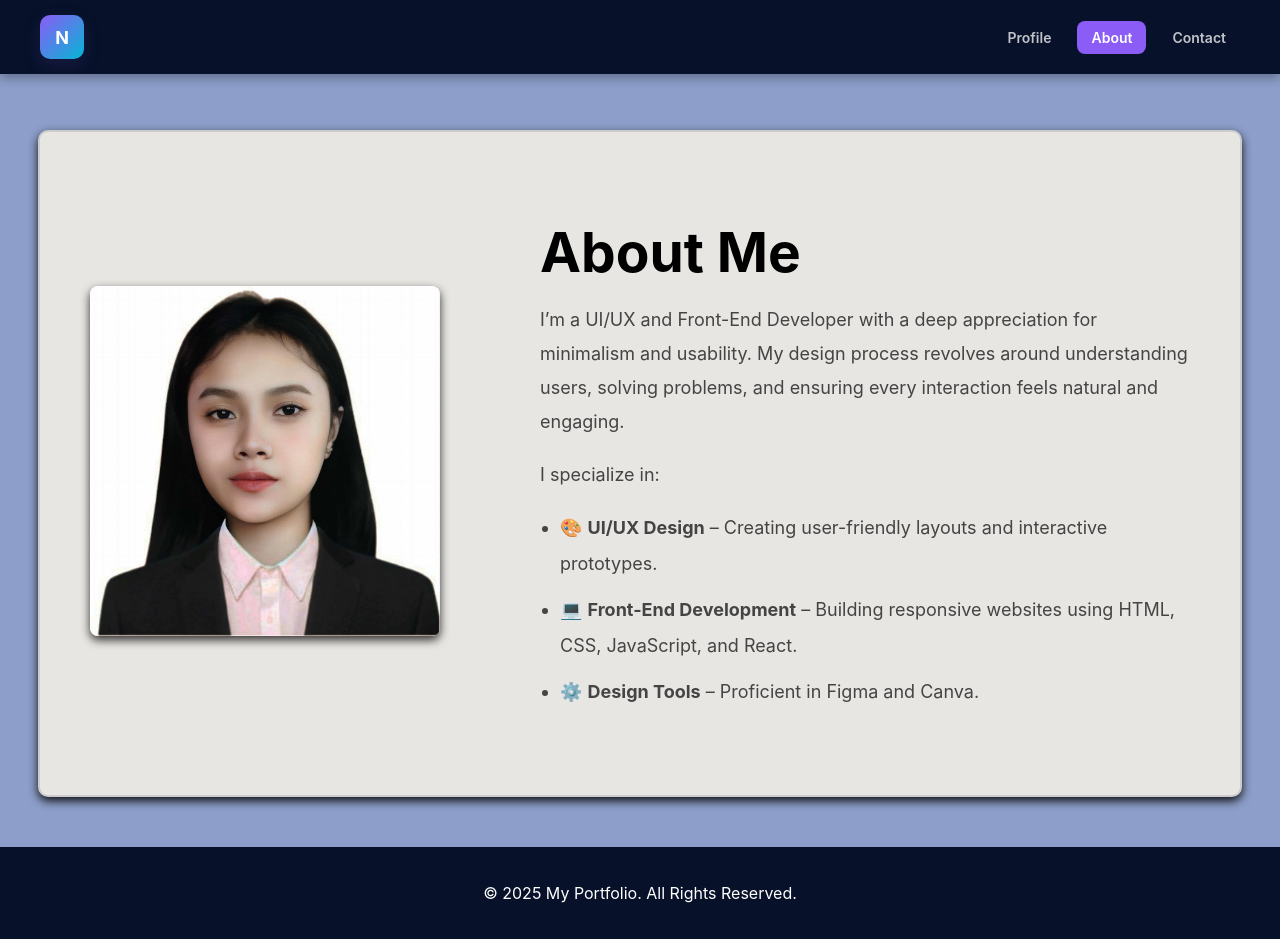
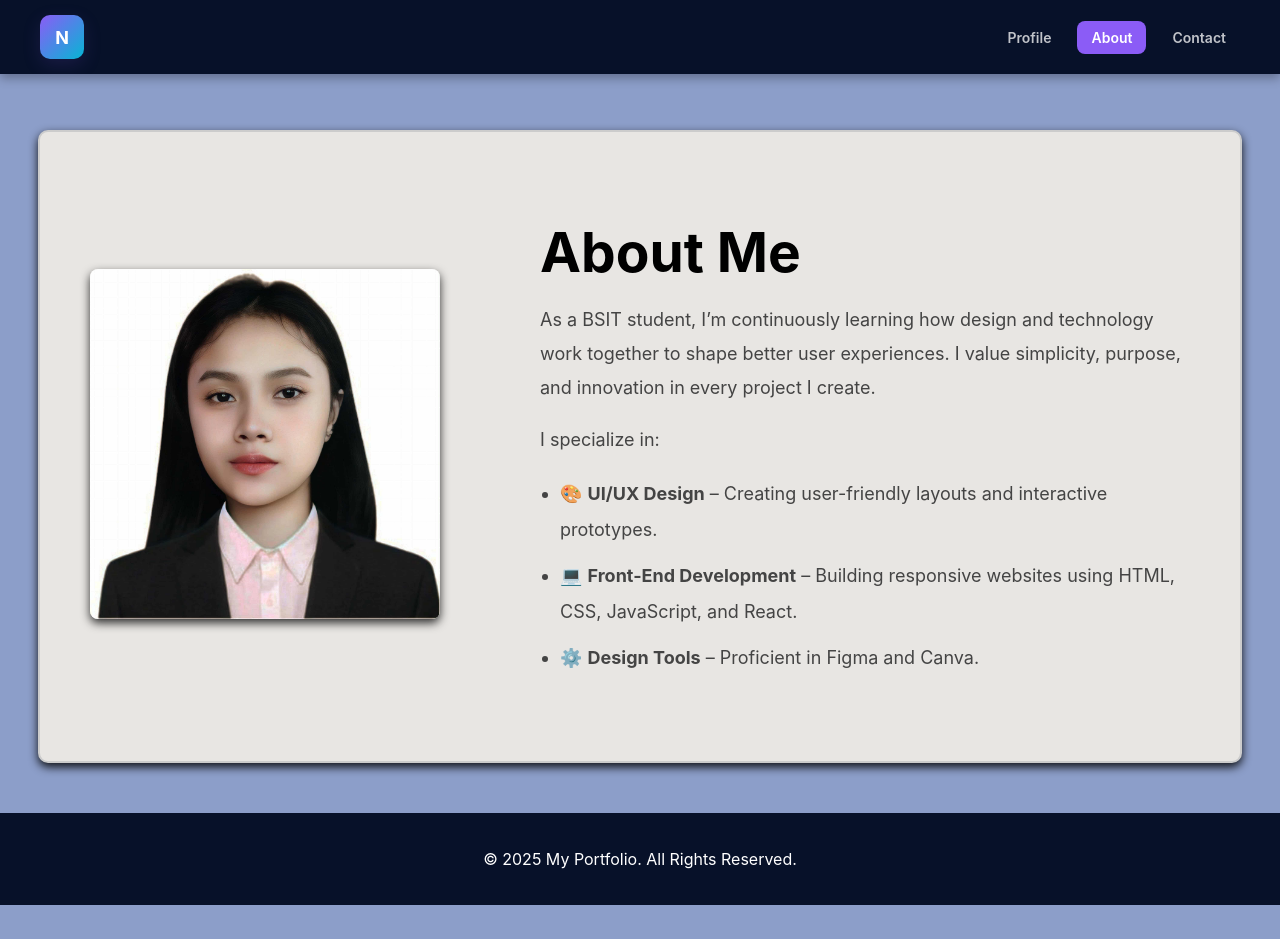
Before and after one commit to nintalaugon/my-first-react-app, a React (Create React App) app: page /about in a window 1280 px wide. After the commit the page ends 905 px from the top, so only its background shows below. Built offline with nearby package versions, Linux system fonts and the light colour scheme.

Commit message:
Update About, Contact, and Profile pages

```diff
--- a/src/pages/About.js
+++ b/src/pages/About.js
@@ -15,7 +15,7 @@ export default function About() {
         <h1 className="about-title">About Me</h1>
 
         <p className="about-description">
-          I’m a UI/UX and Front-End Developer with a deep appreciation for minimalism and usability. My design process revolves around understanding users, solving problems, and ensuring every interaction feels natural and engaging.
+         As a BSIT student, I’m continuously learning how design and technology work together to shape better user experiences. I value simplicity, purpose, and innovation in every project I create.
         </p>
 
         <p className="about-description">I specialize in:</p>
--- a/src/pages/Profile.js
+++ b/src/pages/Profile.js
@@ -9,7 +9,7 @@ export default function Profile() {
       <div className="profile-text">
         <h1 className="profile-name">Hi, I'm Niña</h1>
         <p className="profile-description">
-         I’m passionate about designing and developing beautiful, user-centered interfaces that bring ideas to life. My focus is on crafting smooth digital experiences through clean design, responsive layouts, and intuitive user flows. I enjoy transforming complex concepts into simple, elegant, and interactive web designs that people love to use.
+         I’m a passionate UI/UX and Front-End Developer dedicated to creating visually appealing and user-focused designs that connect creativity with functionality.
         </p>
       </div>
 
```
